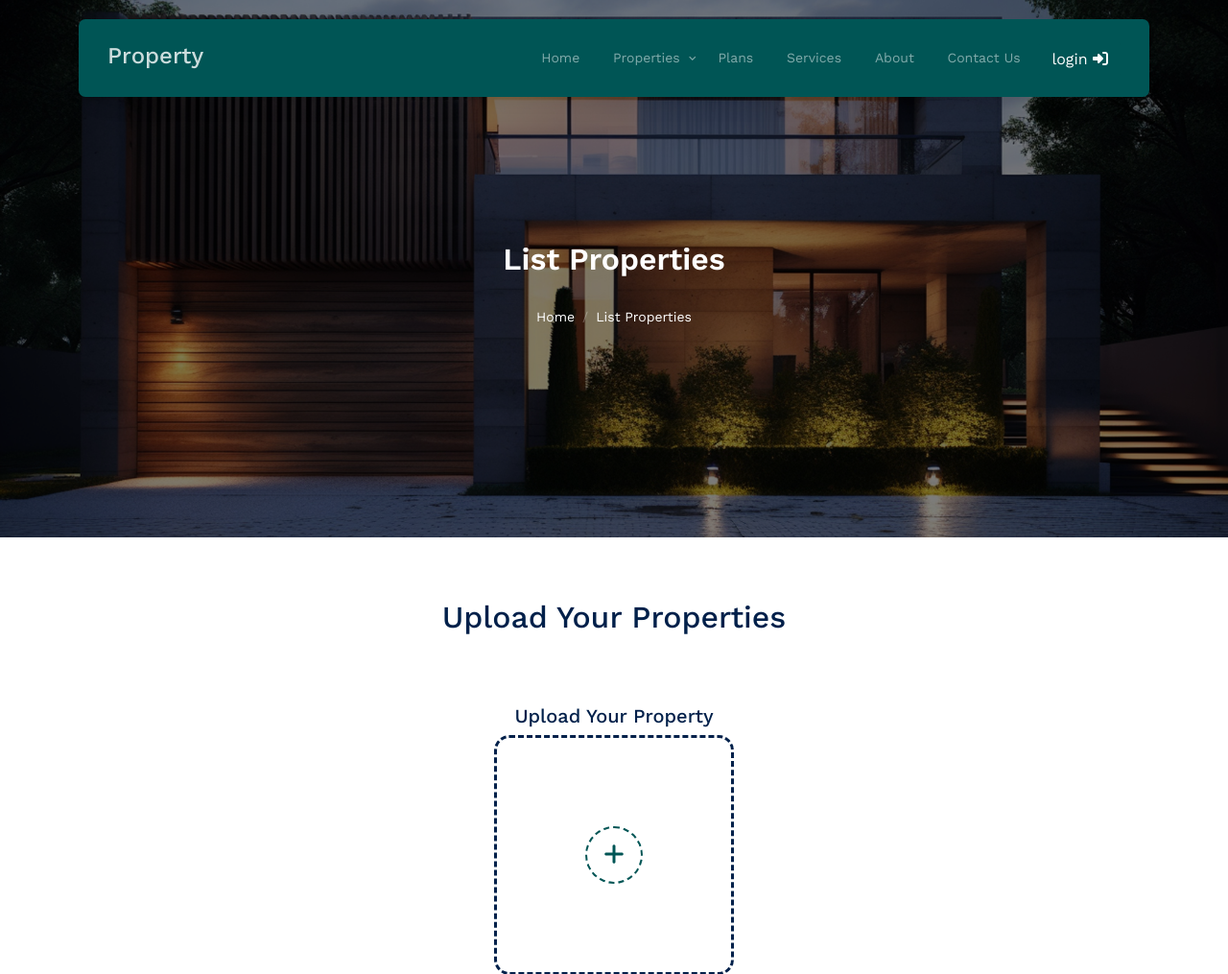
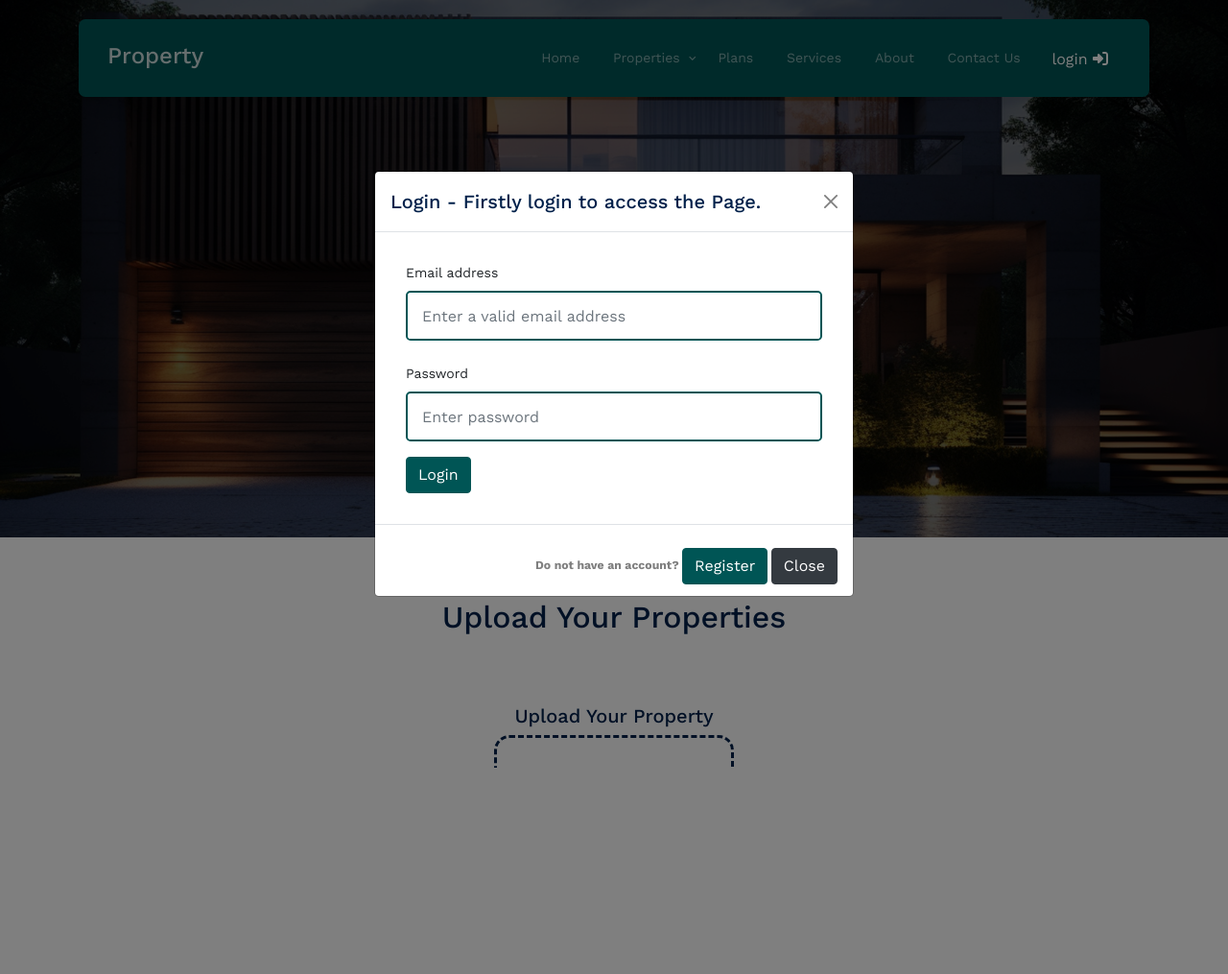
Before and after one commit to Krunalrajpura/Estate_World, a PHP site: page /list_property.php in a window 1280 px wide. Shown: the top 1015 px of the page at 96% size. After the commit the page ends 800 px from the top, so only its background shows below. Run offline with PHP 8.4, Linux system fonts and the light colour scheme; some libraries are stand-ins or nearby versions; some web fonts are replaced.

Commit message:
some changes

```diff
--- a/globalvar/globalvariable.php
+++ b/globalvar/globalvariable.php
@@ -19,4 +19,8 @@ $aLoginToConn = "../connection/";
 
 // path for the user pannel
 
+// Extra Variables used in the code
+
+$showModal = ""; // used in the navbar modal !!!
+
 ?>
--- a/user-panel/includes/navbar.php
+++ b/user-panel/includes/navbar.php
@@ -176,7 +176,7 @@ if (isset($_POST['login'])) {
   <div class="modal-dialog modal-dialog-centered">
     <div class="modal-content">
       <div class="modal-header">
-        <h1 class="modal-title fs-5" id="exampleModalLabel">Login</h1>
+        <h1 class="modal-title fs-5" id="exampleModalLabel">Login <?php echo $showModal ? "- Firstly login to access the Page." : ""; ?></h1>
         <button type="button" class="btn-close" data-bs-dismiss="modal" aria-label="Close"></button>
       </div>
       <div class="modal-body">
@@ -217,7 +217,7 @@ if (isset($_POST['login'])) {
   <div class="modal-dialog modal-dialog-centered">
     <div class="modal-content">
       <div class="modal-header">
-        <h1 class="modal-title fs-5" id="exampleModalLabel">Registration</h1>
+        <h1 class="modal-title fs-5" id="exampleModalLabel">Registration <?php echo $showModal ? "- Firstly Register to access the Page." : ""; ?></h1>
         <button type="button" class="btn-close" data-bs-dismiss="modal" aria-label="Close"></button>
       </div>
       <div class="modal-body">
--- a/user-panel/main-php/list_property.php
+++ b/user-panel/main-php/list_property.php
@@ -8,6 +8,12 @@
 <?php include  $connToPan . 'config.php'; ?>
 <?php include  $mphpToInc . 'header.php'; ?>
 <?php include  $funToPan . 'function.php'; ?>
+<?php
+$showModal = false;
+if (!isset($_SESSION['email'])) {
+    $showModal = true;
+}
+?>
 <?php include  $mphpToInc . 'navbar.php'; ?>
 
 <div class="hero page-inner overlay" style="background-image: url('../images/hero_bg_4.jpg')">
@@ -263,6 +269,18 @@
             </div>
             <div class="modal-body">
                 <form>
+
+                    <!-- Property Listing for  -->
+                    <h5 class="mb-3">Property Listing For</h5>
+                    <div class="form-group mb-4">
+                        <label for="status">Property Listing For</label>
+                        <select class="form-control" id="status" required>
+                            <option value="">Select Reason</option>
+                            <option value="available">Sell</option>
+                            <option value="sold">Rent</option>
+                        </select>
+                    </div>
+
                     <!-- Property Details -->
                     <h5 class="mb-3">Property Details</h5>
                     <div class="form-group mb-3">
@@ -273,6 +291,7 @@
                             <option value="house">House</option>
                             <option value="commercial">Commercial</option>
                             <option value="land">Land</option>
+                            <option value="pg">PG</option>
                         </select>
                     </div>
 
@@ -415,19 +434,6 @@
                         <input type="email" class="form-control" id="contactEmail" placeholder="Enter your email address" required>
                     </div>
 
-                    <!-- Property Status -->
-                    <h5 class="mb-3">Property Status</h5>
-                    <div class="form-group mb-4">
-                        <label for="status">Availability Status</label>
-                        <select class="form-control" id="status" required>
-                            <option value="">Select status</option>
-                            <option value="available">Available</option>
-                            <option value="under_offer">Under Offer</option>
-                            <option value="sold">Sold</option>
-                            <option value="rented">Rented</option>
-                        </select>
-                    </div>
-
                     <!-- Terms and Conditions -->
                     <div class="form-check mb-3">
                         <input type="checkbox" class="form-check-input" id="terms" required>
@@ -442,7 +448,38 @@
         </div>
     </div>
 </div>
+<script type="text/javascript">
+    // Check if the modal should be shown
+    var showModal = <?php echo json_encode($showModal); ?>;
 
+    $(document).ready(function() {
+        if (showModal) {
+            // Show the login modal
+            $('#login').modal('show');
+        }
+
+        // Event listener for when the login modal is closed
+        $('#login').on('hidden.bs.modal', function() {
+            // Check if the user chose to go back or switch to the registration modal
+            if (!$('#registration').hasClass('show')) {
+                window.history.back(); // Redirect to the previous page
+            }
+        });
+
+        $('#registration').on('hidden.bs.modal', function() {
+            // Check if the user chose to go back or switch to the registration modal
+            if (!$('#login').hasClass('show')) {
+                window.history.back(); // Redirect to the previous page
+            }
+        });
+
+        // Event listener to open the registration modal from the login modal
+        $('#openRegistrationModal').click(function() {
+            $('#login').modal('hide'); // Close the login modal
+            $('#registration').modal('show'); // Show the registration modal
+        });
+    });
+</script>
 
 
 <?php include  $mphpToInc . 'footer.php'; ?>
```
Also changed, not shown: hello.txt (+27 -0 lines).
